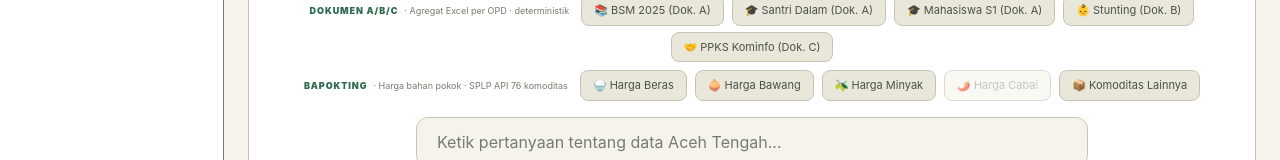
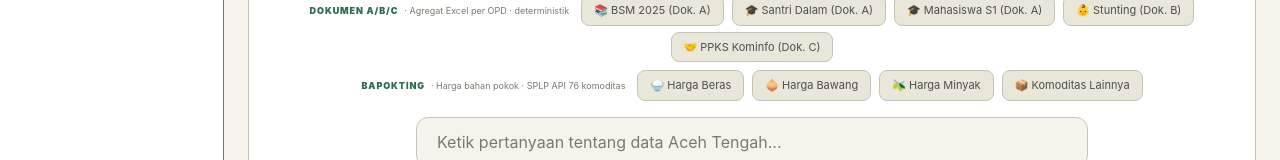
Before and after one commit to Niumination/cc-acehtengah, a Next.js app: page /dashboard in a window 1280 px wide. Shown: the part 337-497 px from the top of the page. Built offline with nearby package versions, Linux system fonts and the light colour scheme; no server answers.

Commit message:
fix(bapokting): hapus chip cabai & batasi fetch historis
- Hapus chip "Harga Cabai" (data tidak ada di API SPLP)
- Batasi fetch historis maksimal 15 komoditas (dari 76)
- Mencegah timeout 60s untuk query "Komoditas Lainnya"

```diff
--- a/src/components/QueryBar.tsx
+++ b/src/components/QueryBar.tsx
@@ -83,7 +83,6 @@ const CHIP_GROUPS: ChipGroup[] = [
       { label: '🍚 Harga Beras', query: 'berapa harga beras di aceh tengah' },
       { label: '🧅 Harga Bawang', query: 'berapa harga bawang di aceh tengah' },
       { label: '🫒 Harga Minyak', query: 'berapa harga minyak goreng di aceh tengah' },
-      { label: '🌶️ Harga Cabai', query: 'berapa harga cabai di aceh tengah', disabled: true },
       { label: '📦 Komoditas Lainnya', query: 'apa saja harga bahan pokok di aceh tengah' },
     ],
   },
--- a/src/services/ai-orchestrator.ts
+++ b/src/services/ai-orchestrator.ts
@@ -383,7 +383,7 @@ async function buildContext(query: string) {
 
         const trendMap = new Map<string, CommodityTrend>();
 
-        for (const commodity of filtered) {
+        for (const commodity of filtered.slice(0, 15)) {
           const commodityName = commodity.namaBarang;
           const points: TrendPoint[] = [];
           const queryLower = query.toLowerCase();
```
